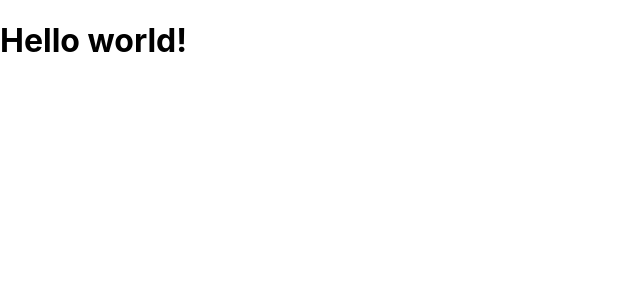
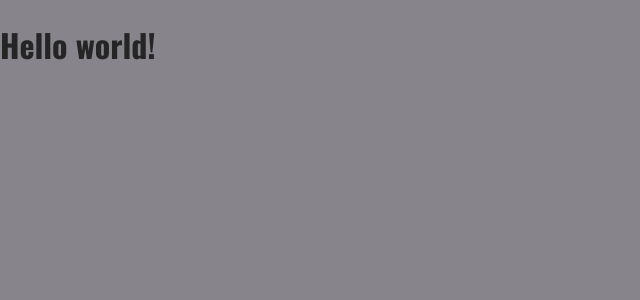
Before and after one commit to youdiallo/blog-app, a Next.js app: page / in a window 1280 px wide. Shown: the top 300 px of the page, without its empty margins (0-640 px from the left). Built offline with nearby package versions, Linux system fonts and the light colour scheme.

Commit message:
global style

```diff
--- a/styles/globals.css
+++ b/styles/globals.css
@@ -1,26 +1,64 @@
-html,
-body {
-  padding: 0;
-  margin: 0;
-  font-family: -apple-system, BlinkMacSystemFont, Segoe UI, Roboto, Oxygen,
-    Ubuntu, Cantarell, Fira Sans, Droid Sans, Helvetica Neue, sans-serif;
-}
-
-a {
-  color: inherit;
-  text-decoration: none;
-}
+@import url('https://fonts.googleapis.com/css2?family=Oswald:wght@700&family=Roboto&family=Source+Sans+Pro:wght@300&display=swap');
 
 * {
   box-sizing: border-box;
 }
 
-@media (prefers-color-scheme: dark) {
-  html {
-    color-scheme: dark;
-  }
-  body {
-    color: white;
-    background: black;
-  }
+body {
+  --color-grey-50: hsl(265, 55%, 96%);
+  --color-grey-100: hsl(265, 19%, 88%);
+  --color-grey-200: hsl(265, 7%, 70%);
+  --color-grey-300: hsl(265, 6%, 66%);
+  --color-grey-400: hsl(265, 4%, 57%);
+  --color-grey-500: hsl(265, 3%, 53%);
+  --color-grey-600: hsl(265, 4%, 42%);
+  --color-grey-700: hsl(265, 4%, 31%);
+  --color-grey-800: hsl(276, 5%, 20%);
+  --color-grey-900: hsl(280, 5%, 13%);
+
+  --color-primary-50: #c8b3ce;
+  --color-primary-100: #a07aaa;
+  --color-primary-200: #884c97;
+  --color-primary-300: #843897;
+  --color-primary-400: #732392;
+  --color-primary-500: #5a097a;
+  --color-primary-600: #480264;
+  --color-primary-700: #3d0264;
+
+  --color-success-100: #a2f0bc;
+  --color-success-500: #12bd4b;
+
+  --color-error-100: #f1acc9;
+  --color-error-500: #a10c4a;
+
+  --size-1: 0.25rem;
+  --size-2: 0.5rem;
+  --size-3: 0.75rem;
+  --size-4: 1rem;
+  --size-5: 1.25rem;
+  --size-6: 1.5rem;
+  --size-8: 2rem;
+  --size-16: 4rem;
+  --size-20: 5rem;
+  --size-40: 10rem;
+
+  margin: 0;
+  background-color: var(--color-grey-500);
+  color: #252525;
+  font-family: 'Roboto', sans-serif;
 }
+
+h1,
+h2,
+h3 {
+  font-family: 'Oswald', 'Roboto', sans-serif;
+}
+
+a {
+  text-decoration: none;
+}
+
+button {
+  font: inherit;
+  cursor: pointer;
+}
```
